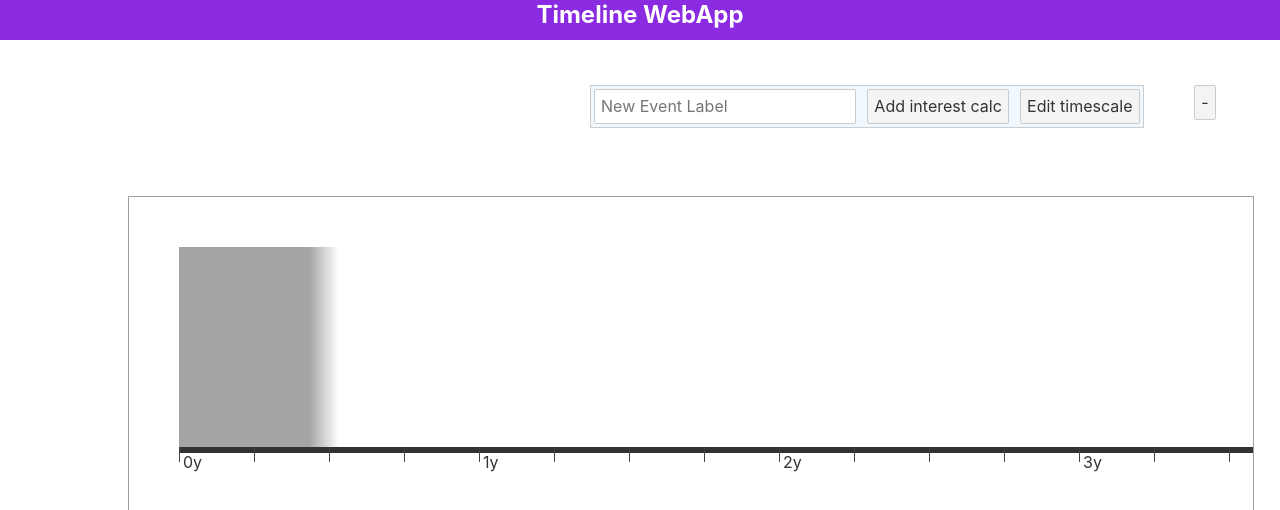
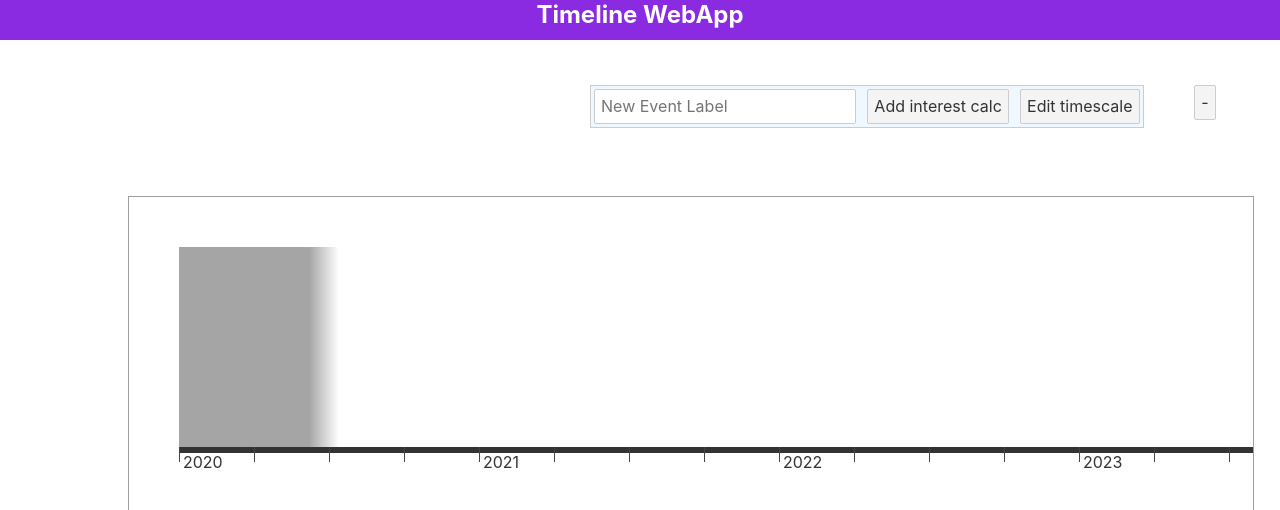
Before and after one commit to asoback/timelines, a Svelte app: page / in a window 1280 px wide. Shown: the top 510 px of the page. Built offline with nearby package versions, Linux system fonts and the light colour scheme.

Commit message:
Show real years in timeline

```diff
--- a/src/Timeline.svelte
+++ b/src/Timeline.svelte
@@ -28,6 +28,8 @@
   // Menu
   let edit_menu_expanded = false;
   let date_display = "";
+  let new_date = new Date();
+  const current_year_label = new_date.getFullYear();
 
   // Functions section
 
@@ -502,7 +504,7 @@
           <div  class='event up'>
               <div class='timestamp { Number.isInteger(t) === false ? 'small_label' : ''}'>
                   {#if Number.isInteger(t.time_unit)}
-                          <span>{t.time_unit}{timeunits}</span>
+                          <span>{t.time_unit + current_year_label}</span>
                           {#each t.interest_account as account(account.label)}
                           <div class="interest_element"  data-id="{account.id}" on:click={editInterest}>
                               <div data-id="{account.id}" >{account.label}</div>
```
